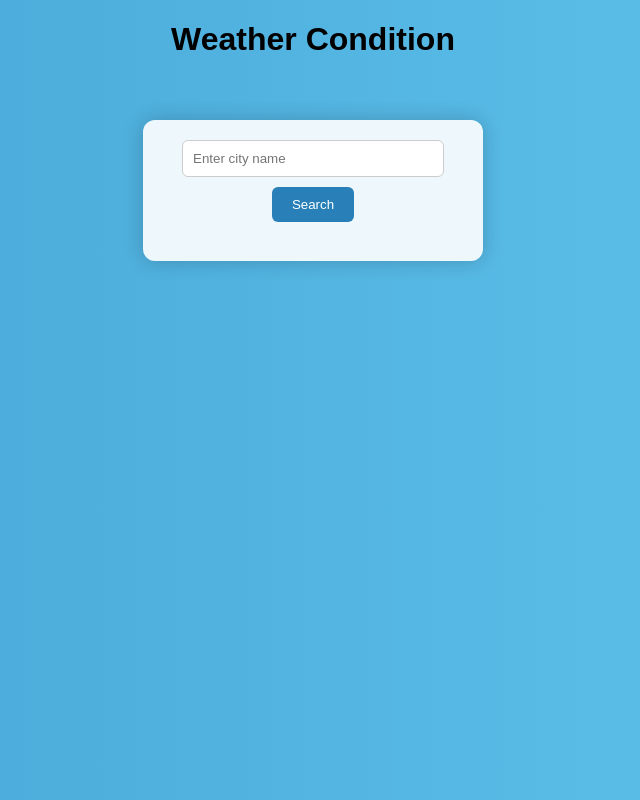
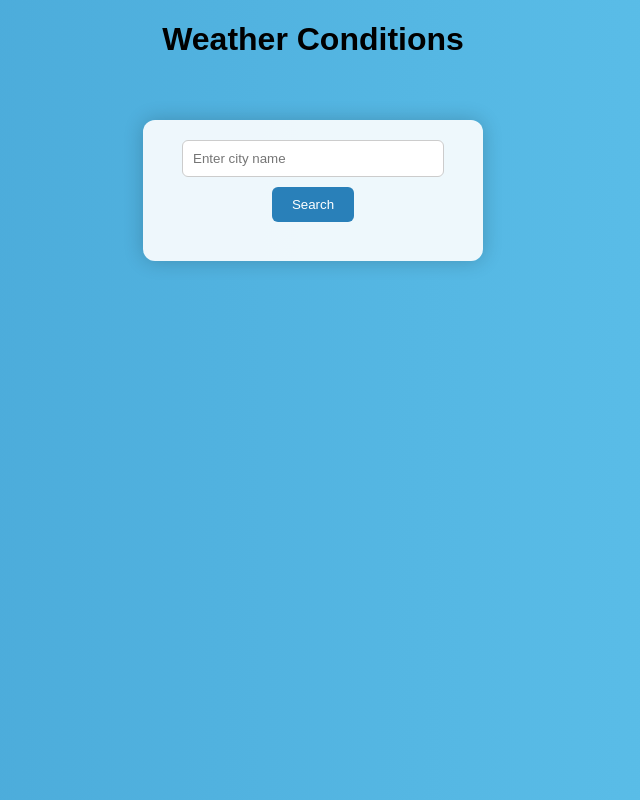
Before and after one commit to ravishka1999/weather-app, a plain HTML site: page index.html in a window 1280 px wide. Shown: the whole page, without its empty margins (327-967 px from the left). Drawn offline with Linux system fonts and the light colour scheme.

Commit message:
Update index.html

```diff
--- a/index.html
+++ b/index.html
@@ -8,7 +8,7 @@
 </head>
 <body>
 
-<h1>Weather Condition</h1>
+<h1>Weather Conditions</h1>
 
 <div class="box">
     <input type="text" id="city" placeholder="Enter city name">
```
